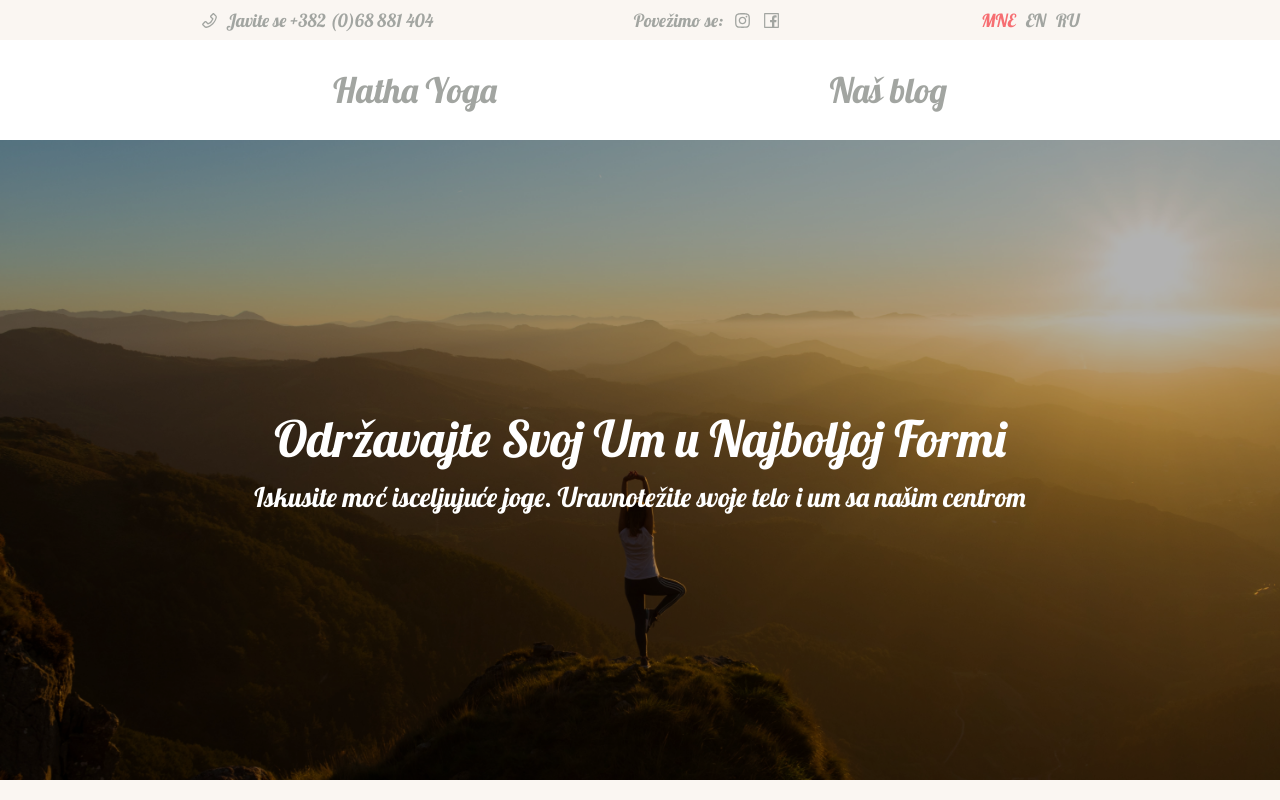
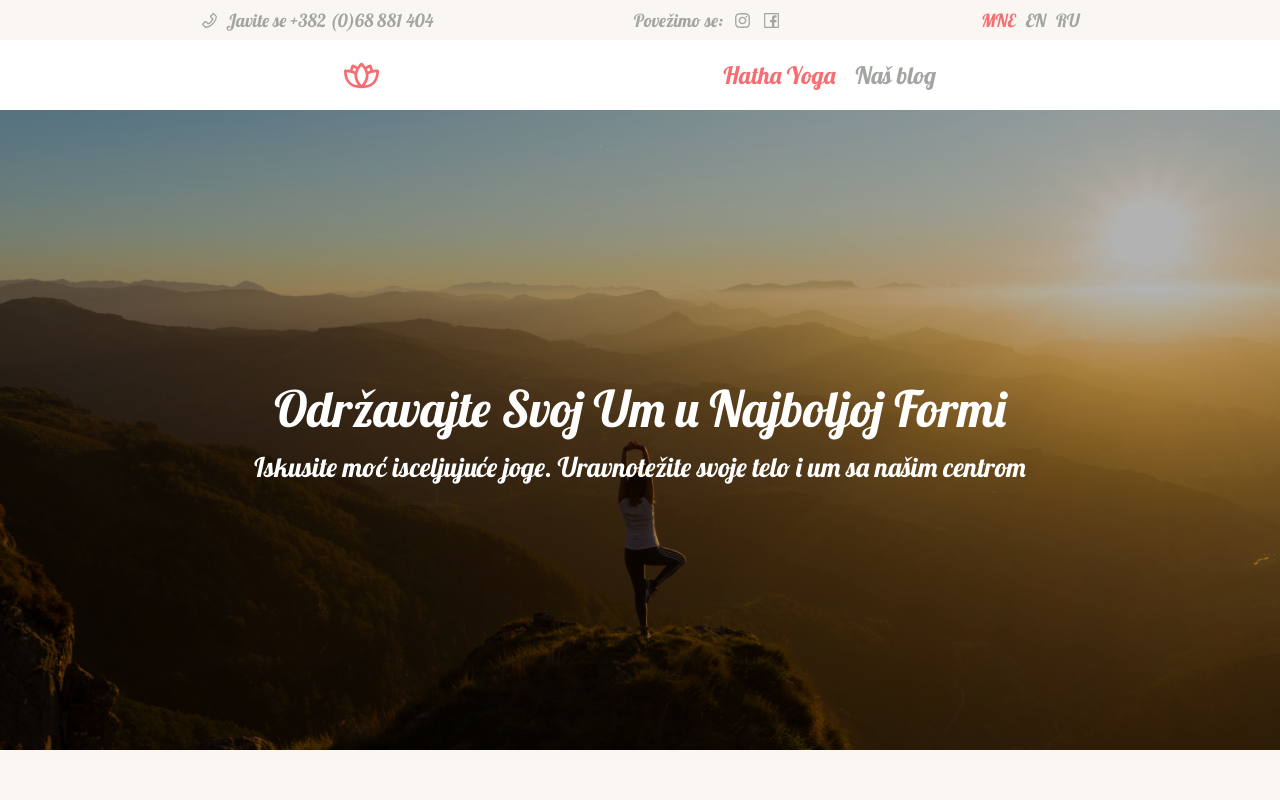
Before and after one commit to radomir-mijovic/yoga, a Next.js app: page / in a window 1280 px wide. Shown: the top 800 px of the page. Built offline with nearby package versions, Linux system fonts and the light colour scheme.

Commit message:
fix: fixed navbar height and look

```diff
--- a/app/navbar-info.js
+++ b/app/navbar-info.js
@@ -3,7 +3,7 @@ import "../i18n";
 import React, {useState} from "react";
 import { useTranslation } from "react-i18next";
 import i18n from "i18next";
-import { NavbarInfoStyles, StyledH4 } from "../styles/NavbarInfoStyles";
+import styles from "../styles/NavbarInfo.module.scss"
 import {motion} from "framer-motion";
 import {
   AiOutlinePhone,
@@ -40,32 +40,32 @@ const NavbarInfo = () => {
   }
 
   return (
-    <NavbarInfoStyles>
+    <div className={styles.navbarInfoWrapper}>
       <motion.a whileTap={{scale: .97}} href="tel:+382 (0)68 881 404">
-      <div className="phone-info">
+      <div className={styles.phoneInfo}>
         <AiOutlinePhone size={19} style={{ marginRight: 7 }} />
         <h4>{t("navbar.call")} +382 (0)68 881 404</h4>
       </div>
       </motion.a>
-      <div className="stay-connected">
-        <StyledH4>{t("navbar.stayConnected")}:</StyledH4>
+      <div className={styles.stayConnected}>
+        <h4 className={styles.h4}>{t("navbar.stayConnected")}:</h4>
         <AiOutlineInstagram size={19} />
         <AiOutlineFacebook size={19} />
       </div>
-      <div className="languages">
+      <div className={styles.languages}>
         {languages.map((item) => {
           return (
-            <StyledH4
+            <motion.h4 className={styles.h4}
                 whileTap={{scale: .97}}
                 style={{color: isActive === item.id ? "#F66E72" : undefined}}
                 onClick={() => languageHandler(item)}
                 key={item.id}>
               {item.lang.toUpperCase()}
-            </StyledH4>
+            </motion.h4>
           );
         })}
       </div>
-    </NavbarInfoStyles>
+    </div>
   );
 };
 
--- a/app/navbar.js
+++ b/app/navbar.js
@@ -1,12 +1,15 @@
-"use client";
 import "../i18n";
-import React from "react";
+import React, {useState} from "react";
+import styles from "../styles/Navbar.module.scss"
 import Link from "next/link"
-import { LinkStyled, NavbarStyled } from "../styles/NavbarStyled";
 import { useTranslation } from "react-i18next";
+import lotusImg from "../public/images/icons/lotus.svg";
+import Image from "next/image";
+import {motion} from "framer-motion";
 
 const Navbar = () => {
   const { t } = useTranslation();
+  const [isActive, setIsActive] = useState(1)
 
   const links = [
     {
@@ -22,17 +25,24 @@ const Navbar = () => {
   ];
 
   return (
-    <NavbarStyled>
+    <nav className={styles.navbarWrapper}>
+      <Image src={lotusImg} width={35} height={35} alt="lotus yoga"/>
+      <div className={styles.linksWrapper}>
         {links.map((link) => {
           return (
-          <LinkStyled key={link.id}>
+              <motion.div
+                  whileTap={{scale: .97}}
+                  className={`${styles.link} ${isActive === link.id ? styles.active : undefined}`}
+                  onClick={() => setIsActive(link.id)}
+                  key={link.id}>
                 <Link href={link.link}>
                   {link.title}
                 </Link>
-          </LinkStyled>
+              </motion.div>
           );
         })}
-    </NavbarStyled>
+      </div>
+    </nav>
   );
 };
 
--- a/app/pricing.js
+++ b/app/pricing.js
@@ -24,7 +24,7 @@ const Pricing = () => {
                 <h4 className={globalStyles.redH4}>
                     {t("pricing.titleRed")}
                 </h4>
-                <h2 className={globalStyles.globalH2}>
+                <h2 className={globalStyles.globalH2} style={{marginTop: 10}}>
                     {t("pricing.title")}
                 </h2>
                 <p className={styles.pricingP}>
--- /dev/null
+++ b/styles/Navbar.module.scss
@@ -0,0 +1,32 @@
+.navbarWrapper {
+  height: 7rem;
+  display: flex;
+  align-items: center;
+  justify-content: space-evenly;
+
+  @media (max-width: 768px) {
+    justify-content: space-between;
+    padding: 0 1.5rem;
+  }
+}
+
+.linksWrapper {
+  display: flex;
+  gap: 2rem;
+}
+
+.link {
+  display: flex;
+  align-items: center;
+  font-size: clamp(2rem, 2vw, 2.4rem);
+  color: #a2a5a1;
+  cursor: pointer;
+
+  :hover {
+    color: #cca1a4;
+  }
+}
+
+.active {
+  color: #F66E72;
+}
--- a/styles/NavbarInfoStyles.js
+++ b/styles/NavbarInfo.module.scss
@@ -1,8 +1,4 @@
-import styled from "styled-components";
-import {motion} from "framer-motion";
-
-
-export const NavbarInfoStyles = styled.nav`
+.navbarInfoWrapper {
   background: #faf6f2;
   height: 3rem;
   display: flex;
@@ -10,28 +6,29 @@ export const NavbarInfoStyles = styled.nav`
   justify-content: space-evenly;
   padding: 2rem 0;
 
-  .phone-info {
+  .phoneInfo {
     display: flex;
     align-items: center;
 
-    > h4,
-    svg {
+    > h4, svg {
       color: #a2a5a1;
       font-size: 1.8rem;
       font-weight: 500;
       padding: 0;
       margin: 0;
     }
-
-    > h4 {
-      cursor: pointer;
-      :hover {
-        color: #F66E72;
-      }
-    }
   }
 
-  .stay-connected {
+  .h4 {
+    color: #a2a5a1;
+    font-size: 1.8rem;
+    font-weight: 500;
+    padding: 0;
+    margin: 0;
+  }
+
+
+  .stayConnected {
     display: flex;
     align-items: center;
     justify-content: space-between;
@@ -68,12 +65,4 @@ export const NavbarInfoStyles = styled.nav`
     gap: 1rem;
     padding: 1.5rem 0;
   }
-`;
-
-export const StyledH4 = styled(motion.h4)`
-  color: #a2a5a1;
-  font-size: 1.8rem;
-  font-weight: 500;
-  padding: 0;
-  margin: 0;
-`;
+}
--- a/styles/NavbarStyled.js
+++ /dev/null
@@ -1,24 +0,0 @@
-import styled from "styled-components";
-
-export const NavbarStyled = styled.nav`
-  height: 10rem;
-  display: flex;
-  align-items: center;
-  justify-content: space-evenly;
-
-  @media (max-width: 768px) {
-    justify-content: space-around;
-  }
-`;
-
-export const LinkStyled = styled.div`
-  display: flex;
-  align-items: center;
-  font-size: 3.5rem;
-  color: #a2a5a1;
-  cursor: pointer;
-
-  @media (max-width: 768px) {
-    font-size: 3rem;
-  }
-`
```
Lines whose indentation alone changed are shown as unchanged.
